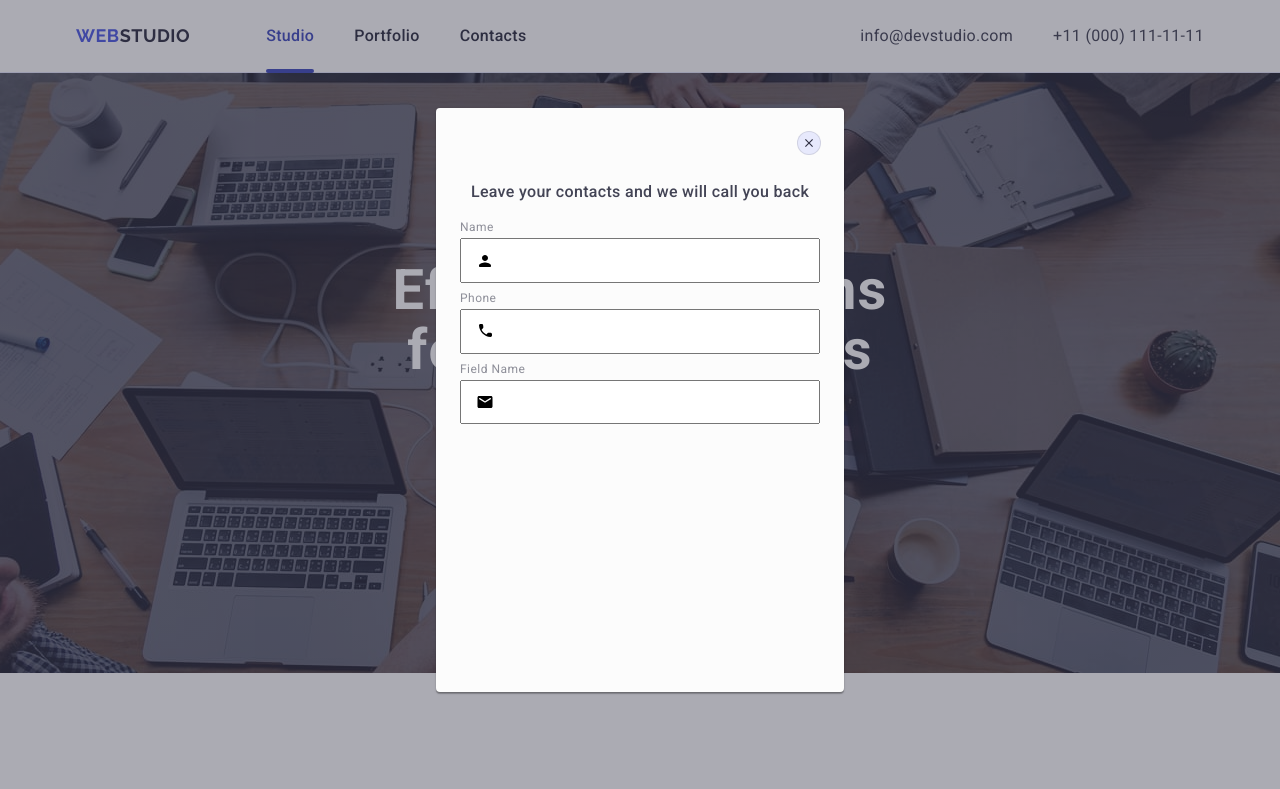
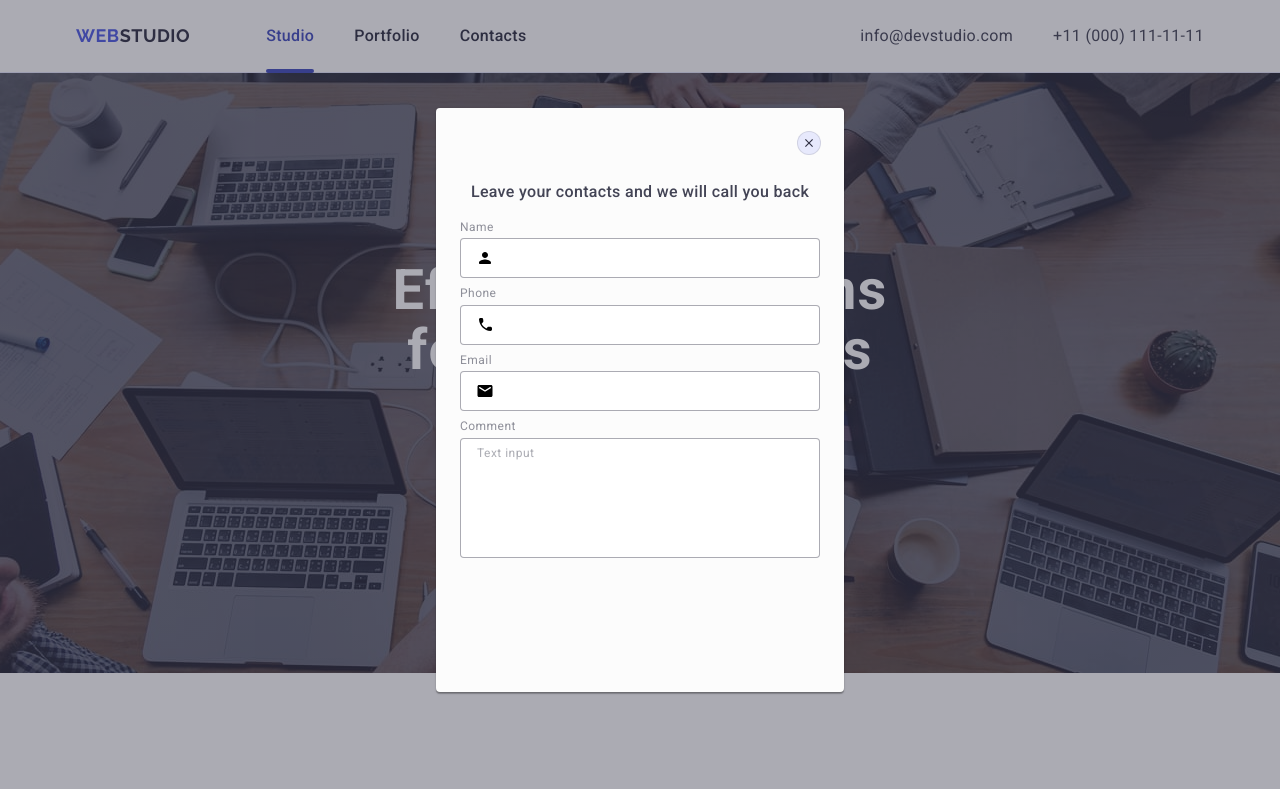
Before and after one commit to ooe979/goit-markup-hw-05, a plain HTML site: page index.html in a window 1280 px wide. Shown: the top 789 px of the page. Drawn offline with nearby package versions, Linux system fonts and the light colour scheme.

Commit message:
modific index and styles

```diff
--- a/css/styles.css
+++ b/css/styles.css
@@ -636,8 +636,15 @@ form {
 }
 
 .form-input {
+  border: none;
   width: 100%;
-  padding: 11px 0 11px 38px;
+  height: 40px;
+  border: 1px solid rgba(46, 47, 66, 0.4);
+  border-radius: 4px;
+  outline: none;
+
+  padding-left: 38px;
+  transition: border 250ms cubic-bezier(0.4, 0, 0.2, 1);
 }
 
 .form-icon {
@@ -646,3 +653,31 @@ form {
   top: 50%;
   transform: translateY(-50%);
 }
+
+textarea {
+  border: none;
+  width: 100%;
+  height: 120px;
+  resize: none;
+  padding: 8px 16px;
+  border: 1px solid rgba(46, 47, 66, 0.4);
+  border-radius: 4px;
+  outline: none;
+
+  font-size: 12px;
+  line-height: 1.16;
+  letter-spacing: 0.04em;
+}
+
+textarea::placeholder {
+    color: rgba(46, 47, 66, 0.4);
+}
+
+.form-input:focus,
+textarea:focus {
+border: 1px solid #4d5ae5;
+}
+
+.form-input:focus + svg {
+  fill: #4d5ae5;
+}
--- a/index.html
+++ b/index.html
@@ -715,7 +715,7 @@
             <label
               class="form-label"
               for="input-mail"
-              >Field Name</label
+              >Email</label
             >
             <div class="input-wrapper">
               <input
@@ -733,6 +733,20 @@
               </svg>
             </div>
           </div>
+          <div class="form-field">
+            <label
+              class="form-label"
+              for="comment"
+              >Comment</label
+            >
+            <div class="input-wrapper">
+              <textarea
+                name="comment"
+                id="comment"
+                placeholder="Text input"
+              ></textarea>
+            </div>
+          </div>
         </form>
       </div>
     </div>
```
